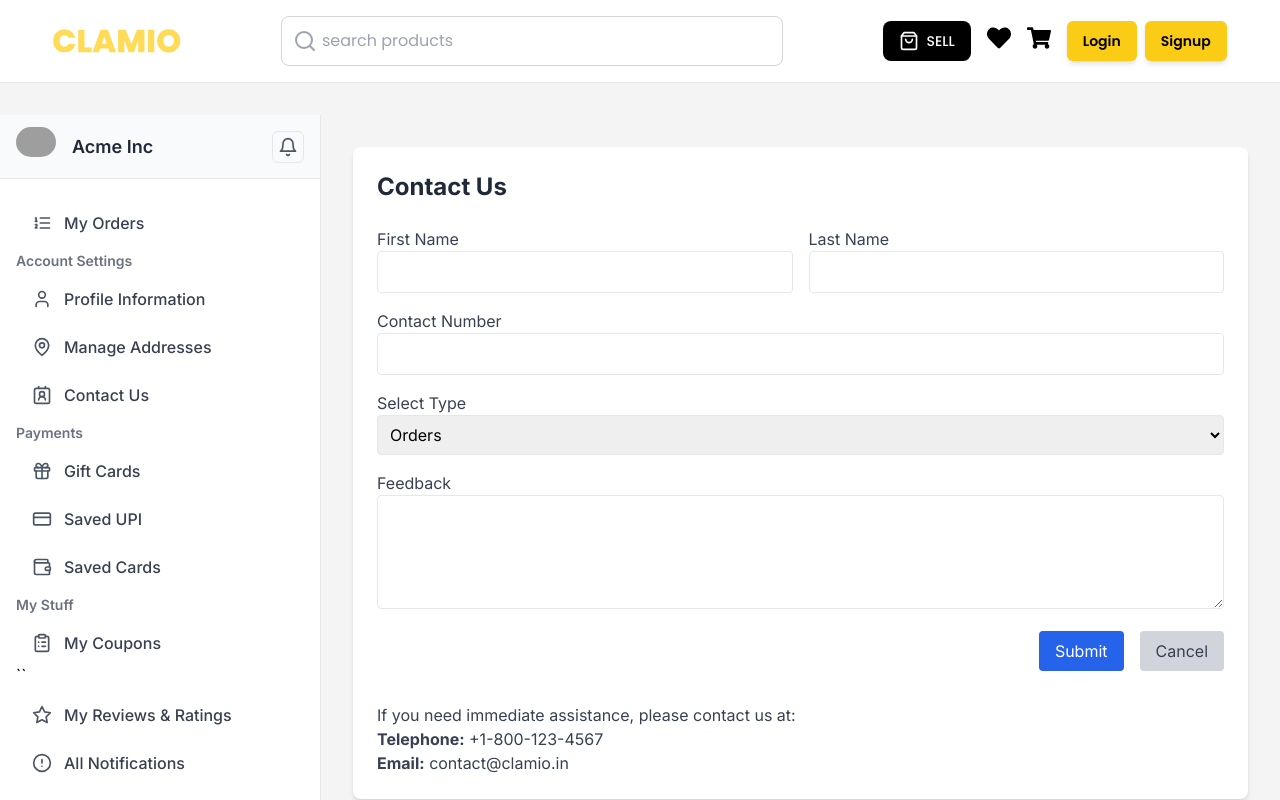
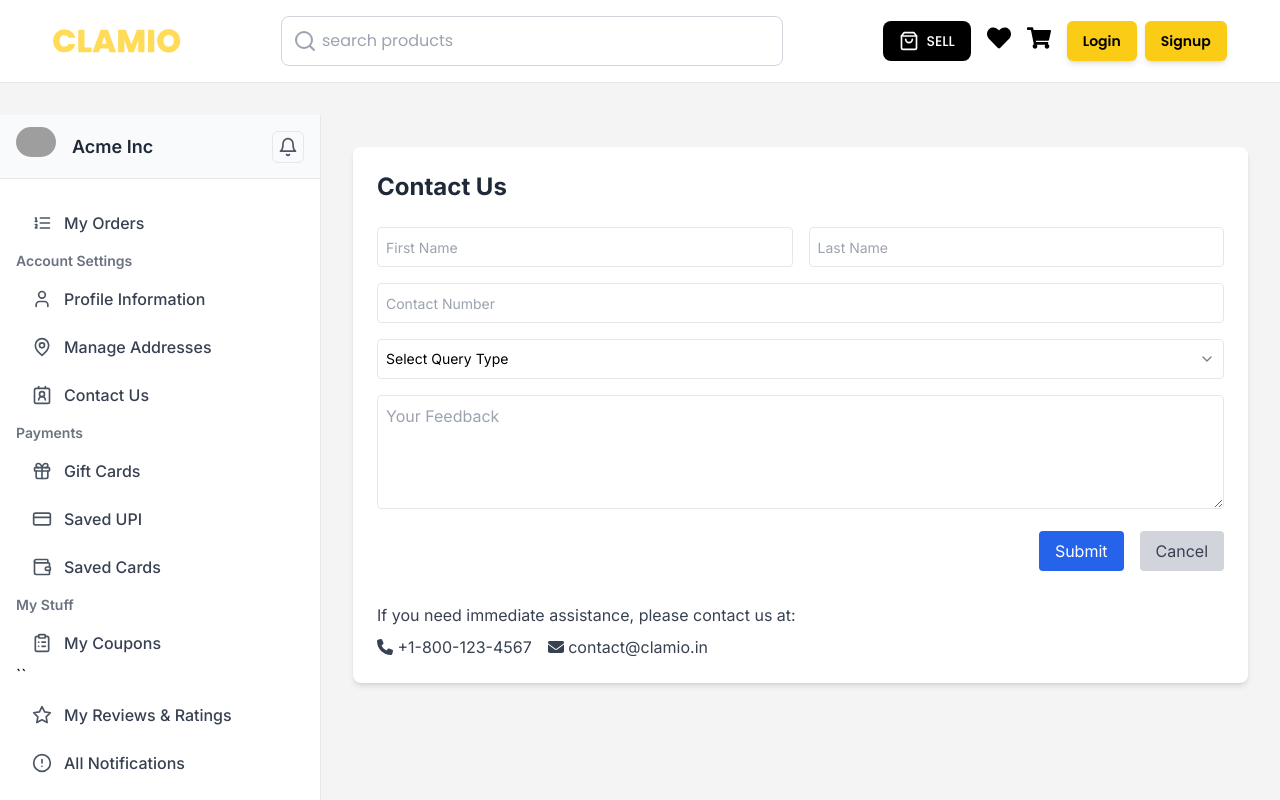
Before and after one commit to Tirthankar03/clamio-nextjs, a Next.js app: page /your_account/contact-us in a window 1280 px wide. Shown: the top 800 px of the page. Built offline with nearby package versions, Linux system fonts and the light colour scheme; grey boxes are pictures that could not be loaded; what tailwindcss-debug-screens would draw is missing.

Commit message:
contact us page done

```diff
--- a/components/shared/Sidebar.tsx
+++ b/components/shared/Sidebar.tsx
@@ -20,7 +20,7 @@ import { FaIdCard } from "react-icons/fa";
 const Sidebar = () => {
   return (
     <div className="hidden border-r bg-white mt-8 md:block">
-      <div className="flex w-80 h-full max-h-screen flex-col">
+      <div className="flex w-80 min-h-screen flex-col">
         <div className="flex h-16 items-center border-b px-4 bg-gray-50">
           <Link href="/" className="flex items-center gap-4 font-semibold">
             <Avatar className="w-10 h-10">
--- a/components/your-account/contact-us/contact.tsx
+++ b/components/your-account/contact-us/contact.tsx
@@ -1,8 +1,20 @@
 'use client';
 import React from 'react';
-import { useForm } from 'react-hook-form';
+import { useForm, Controller } from 'react-hook-form';
 import { zodResolver } from '@hookform/resolvers/zod';
 import * as z from 'zod';
+import { FontAwesomeIcon } from '@fortawesome/react-fontawesome';
+import { faEnvelope, faPhone } from '@fortawesome/free-solid-svg-icons';
+import { Input } from '@/components/ui/input';
+import {
+    Select,
+    SelectContent,
+    SelectGroup,
+    SelectItem,
+    SelectLabel,
+    SelectTrigger,
+    SelectValue,
+} from '@/components/ui/select';
 
 const schema = z.object({
     firstName: z.string().nonempty('First name is required'),
@@ -15,7 +27,7 @@ const schema = z.object({
 type ContactFormInputs = z.infer<typeof schema>;
 
 const ContactUs: React.FC = () => {
-    const { register, handleSubmit, reset, formState: { errors } } = useForm<ContactFormInputs>({
+    const { register, handleSubmit, reset, formState: { errors }, control } = useForm<ContactFormInputs>({
         resolver: zodResolver(schema),
     });
 
@@ -34,18 +46,18 @@ const ContactUs: React.FC = () => {
             <form onSubmit={handleSubmit(onSubmit)} className="space-y-4">
                 <div className="grid grid-cols-1 md:grid-cols-2 gap-4">
                     <div>
-                        <label className="block text-gray-700">First Name</label>
-                        <input
+                        <Input
                             type="text"
+                            placeholder="First Name"
                             {...register('firstName')}
                             className="w-full p-2 border rounded focus:outline-none focus:ring focus:border-blue-300"
                         />
                         {errors.firstName && <p className="text-red-600">{errors.firstName.message}</p>}
                     </div>
                     <div>
-                        <label className="block text-gray-700">Last Name</label>
-                        <input
+                        <Input
                             type="text"
+                            placeholder="Last Name"
                             {...register('lastName')}
                             className="w-full p-2 border rounded focus:outline-none focus:ring focus:border-blue-300"
                         />
@@ -53,30 +65,39 @@ const ContactUs: React.FC = () => {
                     </div>
                 </div>
                 <div>
-                    <label className="block text-gray-700">Contact Number</label>
-                    <input
+                    <Input
                         type="text"
+                        placeholder="Contact Number"
                         {...register('contactNumber')}
                         className="w-full p-2 border rounded focus:outline-none focus:ring focus:border-blue-300"
                     />
                     {errors.contactNumber && <p className="text-red-600">{errors.contactNumber.message}</p>}
                 </div>
                 <div>
-                    <label className="block text-gray-700">Select Type</label>
-                    <select
-                        {...register('queryType')}
-                        className="w-full p-2 border rounded focus:outline-none focus:ring focus:border-blue-300"
-                    >
-                        <option value="Orders">Orders</option>
-                        <option value="Payments">Payments</option>
-                        <option value="Delivery">Delivery</option>
-                    </select>
+                    <Controller
+                        control={control}
+                        name="queryType"
+                        render={({ field }) => (
+                            <Select {...field} onValueChange={(value) => field.onChange(value)}>
+                                <SelectTrigger className="w-full p-2 border rounded focus:outline-none focus:ring focus:border-blue-300">
+                                    <SelectValue placeholder="Select Query Type" />
+                                </SelectTrigger>
+                                <SelectContent>
+                                    <SelectGroup className='bg-white'>
+                                        <SelectItem className='pl-2' value="Orders">Orders</SelectItem>
+                                        <SelectItem className='pl-2' value="Payments">Payments</SelectItem>
+                                        <SelectItem className='pl-2' value="Delivery">Delivery</SelectItem>
+                                    </SelectGroup>
+                                </SelectContent>
+                            </Select>
+                        )}
+                    />
                     {errors.queryType && <p className="text-red-600">{errors.queryType.message}</p>}
                 </div>
                 <div>
-                    <label className="block text-gray-700">Feedback</label>
                     <textarea
                         {...register('feedback')}
+                        placeholder="Your Feedback"
                         rows={4}
                         className="w-full p-2 border rounded focus:outline-none focus:ring focus:border-blue-300"
                     />
@@ -98,10 +119,12 @@ const ContactUs: React.FC = () => {
                     </button>
                 </div>
             </form>
-            <div className="mt-8 text-gray-700">
+            <div className="mt-8 text-gray-700 space-y-2">
                 <p>If you need immediate assistance, please contact us at:</p>
-                <p><strong>Telephone:</strong> +1-800-123-4567</p>
-                <p><strong>Email:</strong> contact@clamio.in</p>
+                <div className='flex gap-4'>
+                    <p><FontAwesomeIcon icon={faPhone} /> +1-800-123-4567</p>
+                    <p><FontAwesomeIcon icon={faEnvelope} /> contact@clamio.in</p>
+                </div>
             </div>
         </div>
     );
```
